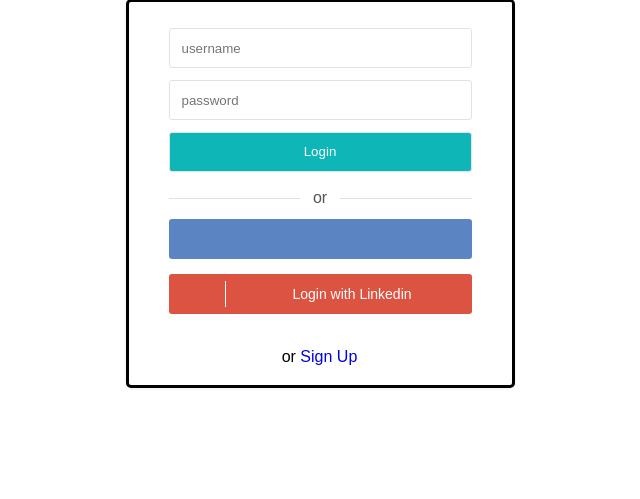
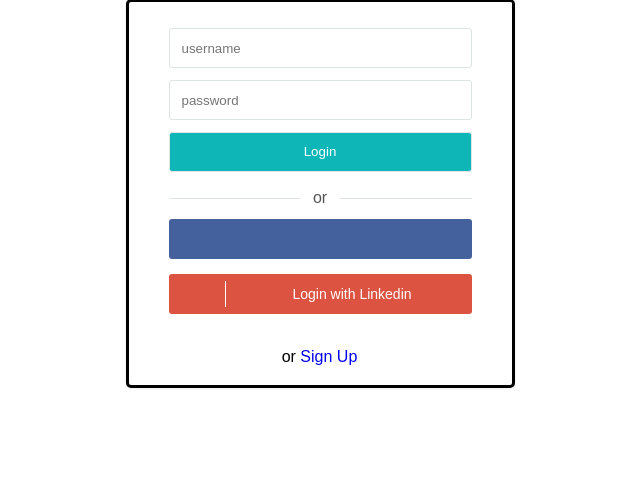
Before and after one commit to dvalevv/Affinity, a PHP site: page /login.php in a window 1280 px wide. Shown: the part 201-700 px from the top of the page, without its empty margins (320-960 px from the left). Run offline with PHP 8.4, Linux system fonts and the light colour scheme; some libraries are stand-ins or nearby versions.

Commit message:
Fixed class for fb button

```diff
--- a/css/login.css
+++ b/css/login.css
@@ -192,7 +192,7 @@ input:focus
 
 .fb-login-button
 {
-	background: #527EBF
+	background: #3b5998;
 }
 
 .login-with-google
```
